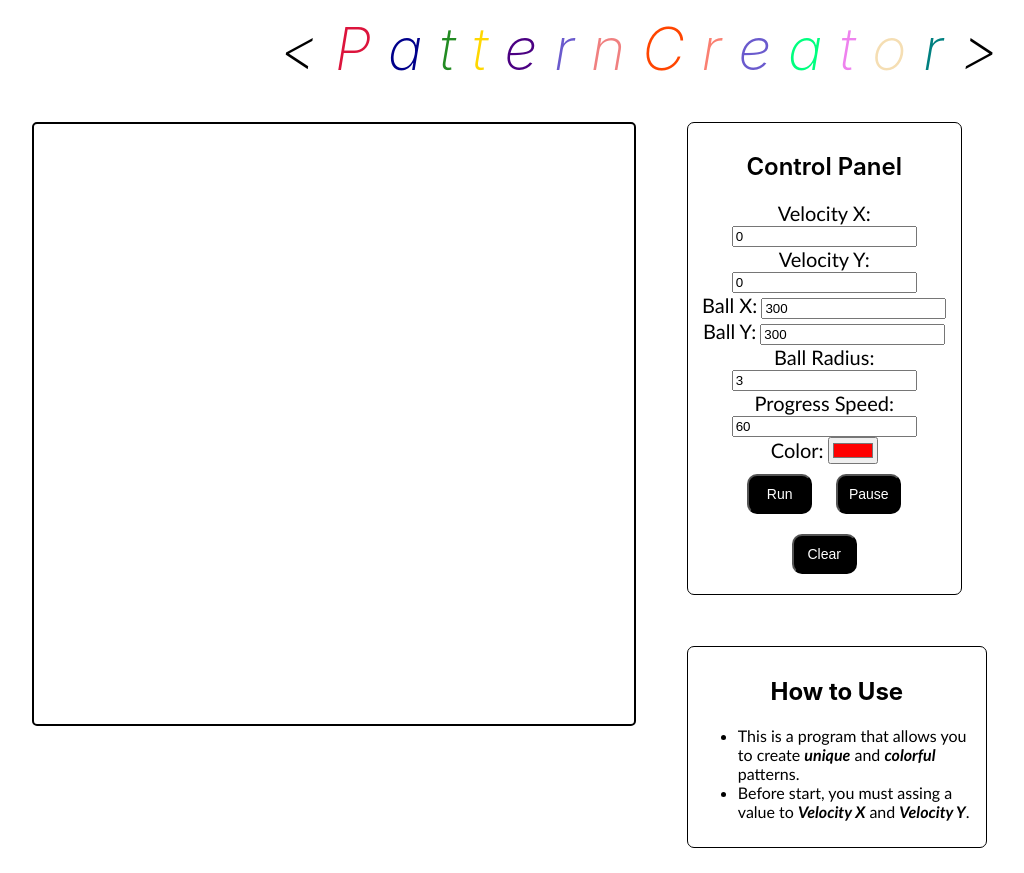
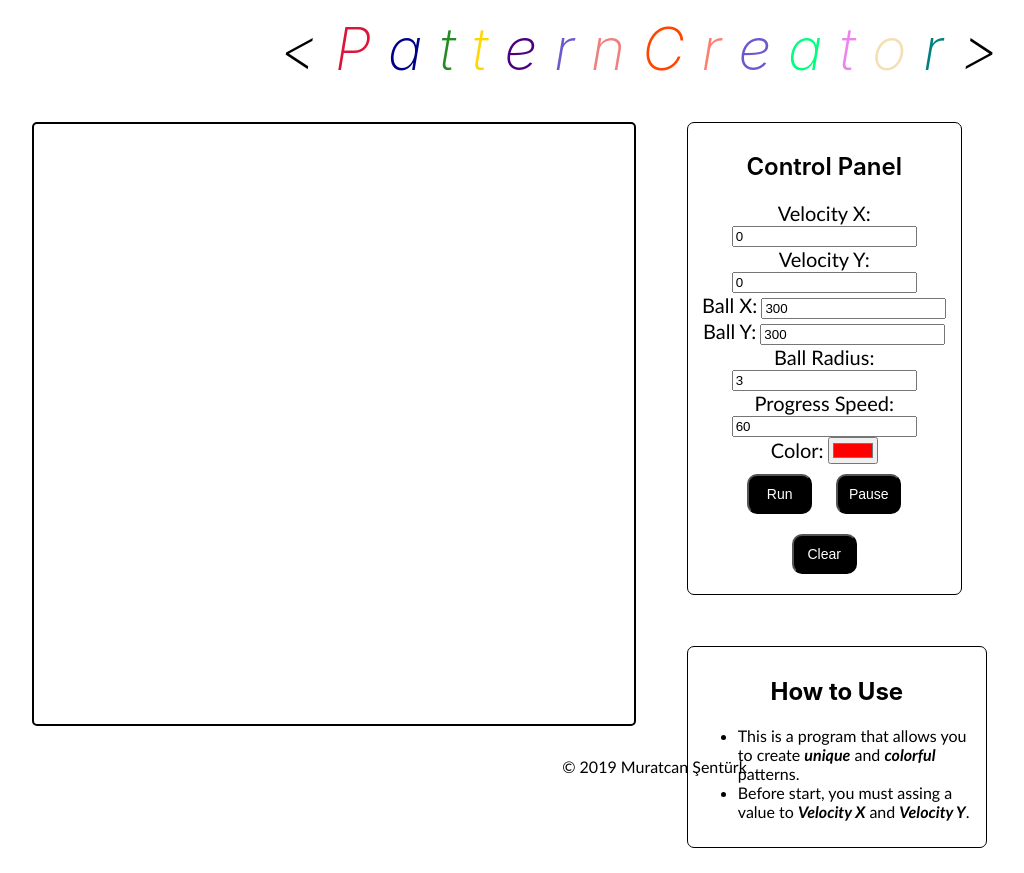
Before and after one commit to snturk/Pattern-Creator, a plain HTML site: page index.html in a window 1280 px wide. Shown: the whole page, without its empty margins (1-1025 px from the left). Drawn offline with Linux system fonts and the light colour scheme.

Commit message:
style changes

```diff
--- a/index.html
+++ b/index.html
@@ -65,7 +65,7 @@
     </div>
 
 
-
+    <p align="center" id="copyright">© 2019 Muratcan Şentürk</p>
     <script src="main.js"></script>
 
 
--- a/style.css
+++ b/style.css
@@ -62,3 +62,9 @@ button{
     margin: 10px;
     font-size: 14px;
 }
+#copyright{
+    font-weight: 300;
+    bottom: 1%;
+    left: 44%;
+    position: absolute;
+}
```
